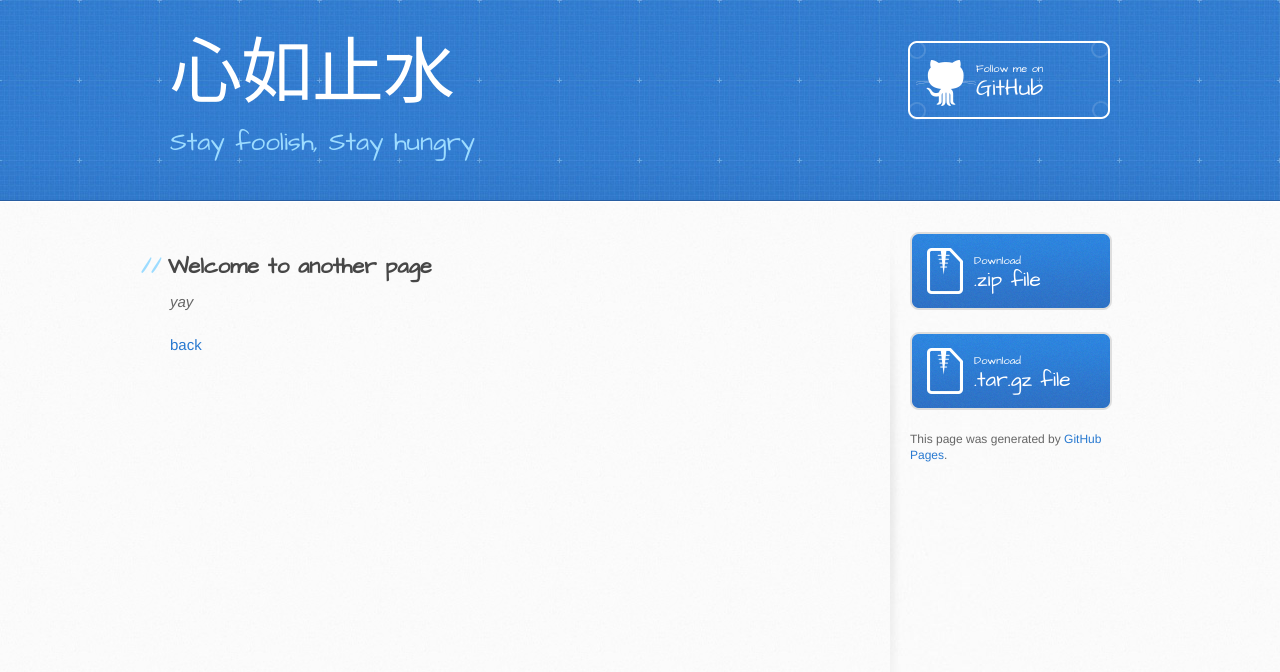
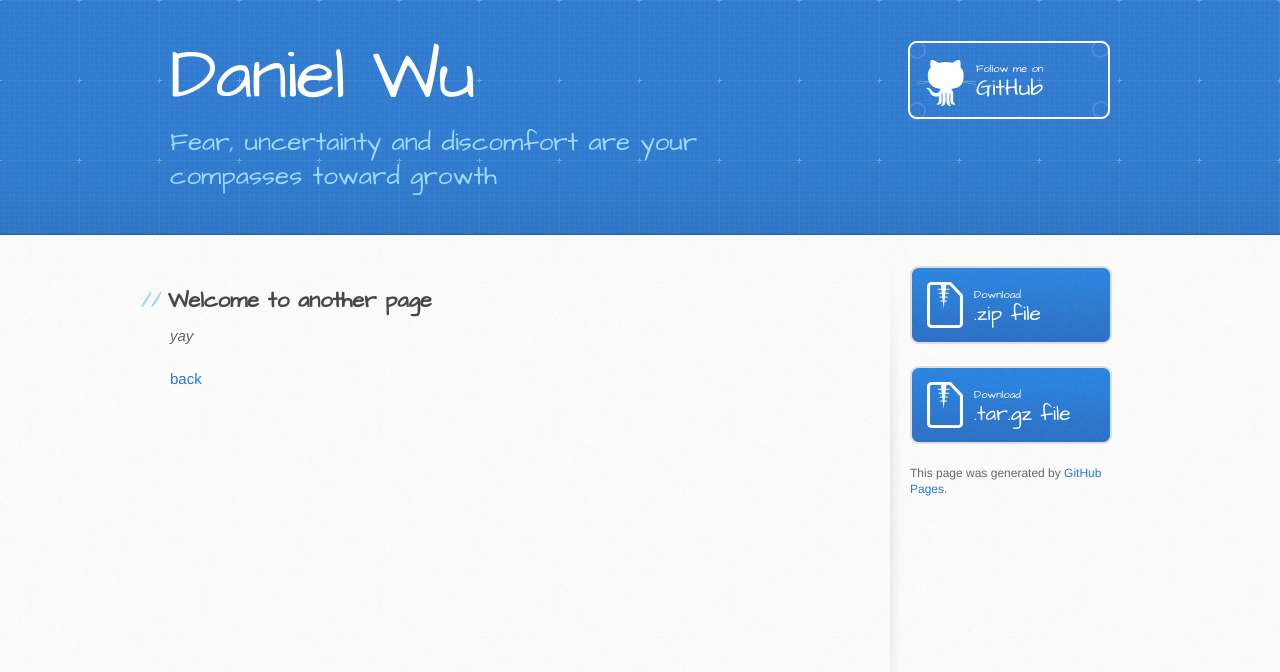
Before and after one commit to danielwu2019/danielwu2019.github.io, a Jekyll site: the page built from another-page.md, in a window 1280 px wide. Shown: the top 672 px of the page. Built offline with Jekyll 4.4.1, drawn with Linux system fonts in a browser that asks for light colours; our own code applies the rules of GitHub Pages for plain Markdown files.

Commit message:
Update _config.yml

```diff
--- a/_config.yml
+++ b/_config.yml
@@ -1,5 +1,5 @@
-title: 心如止水
-description: Stay foolish, Stay hungry
+title: Daniel Wu
+description: Fear, uncertainty and discomfort are your compasses toward growth
 show_downloads: true
 google_analytics:
 theme: jekyll-theme-architect
```
